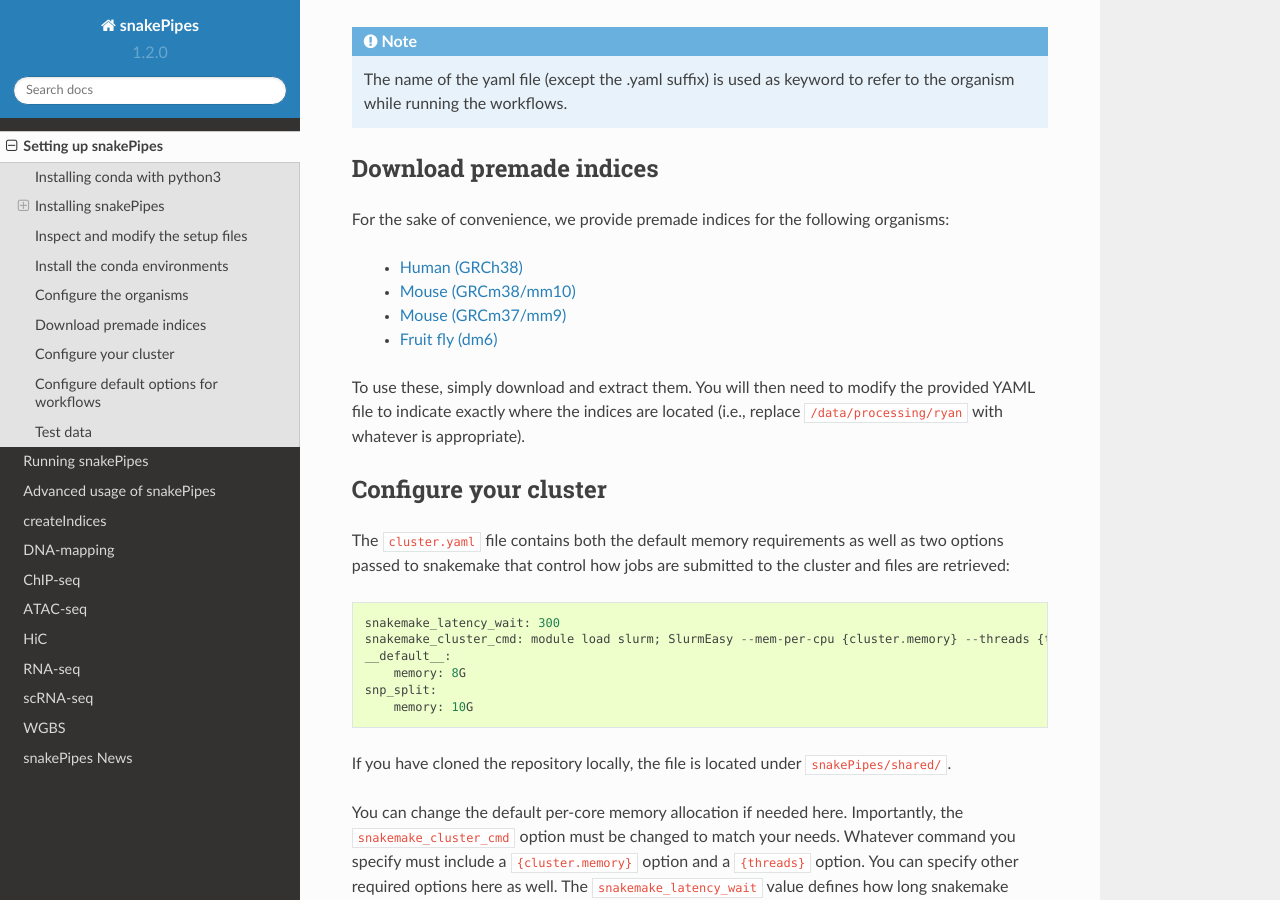
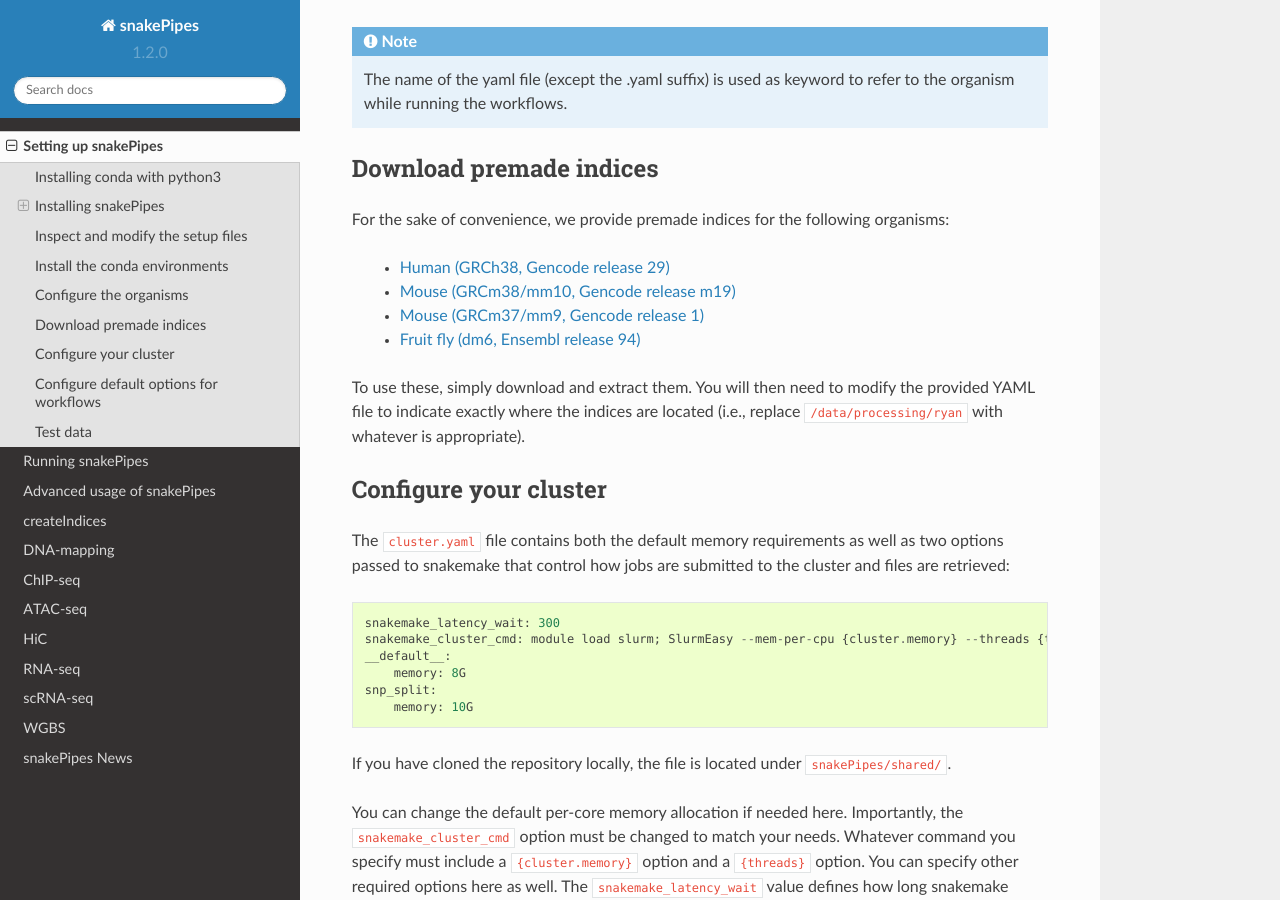
Before and after one commit to maxplanck-ie/snakepipes, a Sphinx documentation site: the page built from docs/content/setting_up.rst, in a window 1280 px wide and 900 px high, scrolled down 4177 px. Built offline with Sphinx 7.4.7 and the Read the Docs theme 2.0.0, drawn with Linux system fonts in a browser that asks for light colours.

Commit message:
Small changes

```diff
--- a/docs/content/setting_up.rst
+++ b/docs/content/setting_up.rst
@@ -175,10 +175,10 @@ Download premade indices
 
 For the sake of convenience, we provide premade indices for the following organisms:
 
- - `Human (GRCh38) <https://zenodo.org/record/1477929>`__
- - `Mouse (GRCm38/mm10) <https://zenodo.org/record/1475957>`__
- - `Mouse (GRCm37/mm9) <https://zenodo.org/record/2624558>`__
- - `Fruit fly (dm6) <https://zenodo.org/record/1478017>`__
+ - `Human (GRCh38, Gencode release 29) <https://zenodo.org/record/1477929>`__
+ - `Mouse (GRCm38/mm10, Gencode release m19) <https://zenodo.org/record/1475957>`__
+ - `Mouse (GRCm37/mm9, Gencode release 1) <https://zenodo.org/record/2624558>`__
+ - `Fruit fly (dm6, Ensembl release 94) <https://zenodo.org/record/1478017>`__
 
 To use these, simply download and extract them. You will then need to modify the provided YAML file to indicate exactly where the indices are located (i.e., replace ``/data/processing/ryan`` with whatever is appropriate).
 
```
